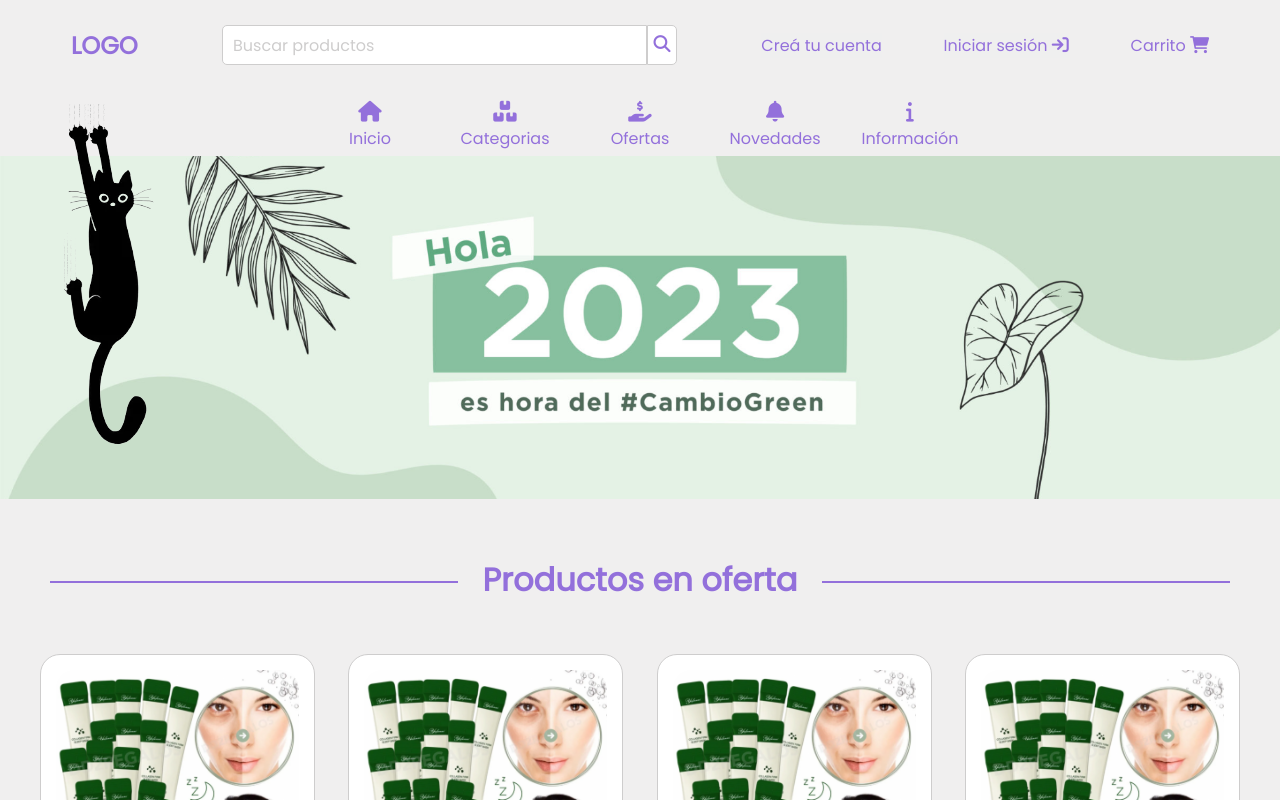
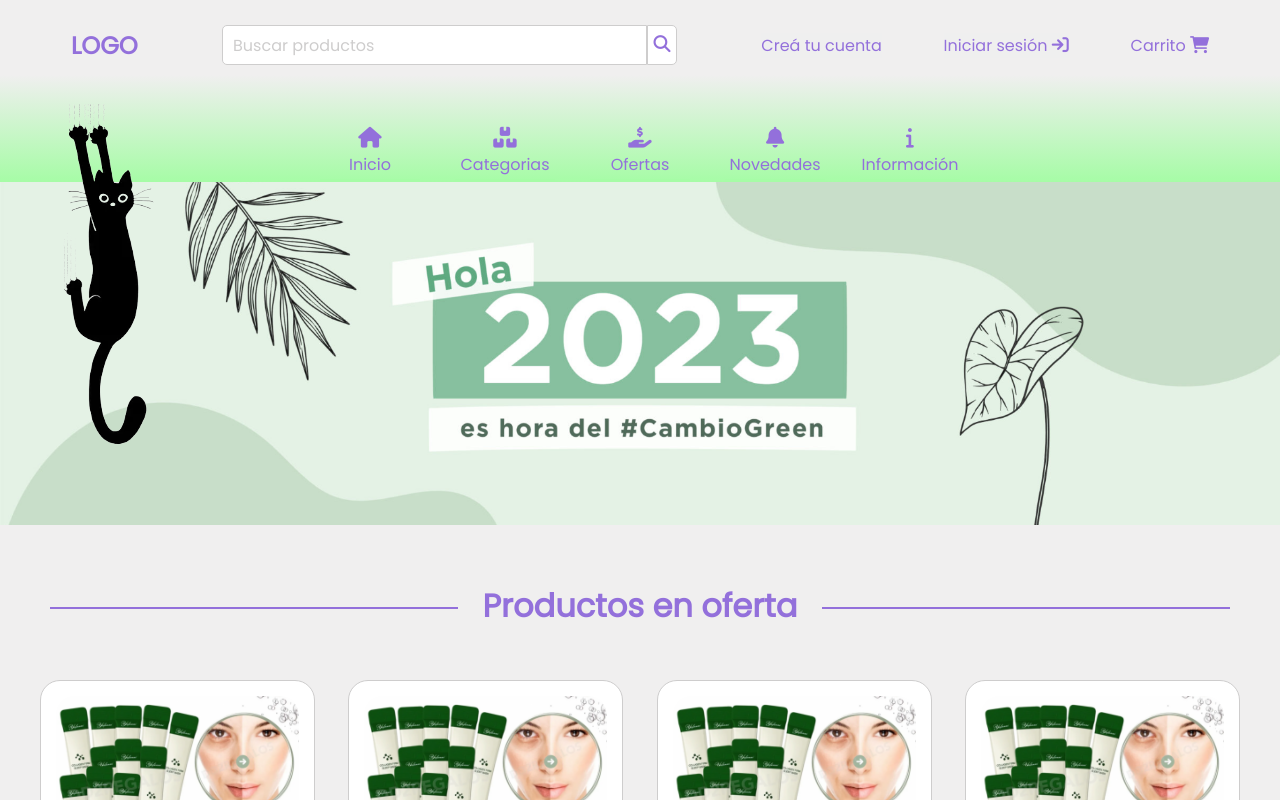
Before and after one commit to lorenzoSanchez97/ShowRoom, a React (Vite) app in the folder ShowRoom-FrontEnd/: page / in a window 1280 px wide. Shown: the top 800 px of the page. Built offline with nearby package versions, Linux system fonts and the light colour scheme.

Commit message:
Agrego verde al header

```diff
--- a/ShowRoom-FrontEnd/src/components/Header/header.css
+++ b/ShowRoom-FrontEnd/src/components/Header/header.css
@@ -15,16 +15,17 @@ header {
     justify-content: space-around;
     align-items: center;
     max-width: 1200px;
-    margin-bottom: 30px;
+    margin-bottom: 10px;
 }
 
 .nav-bar {
     display: flex;
     justify-content: center;
     align-self: center;
-    background-color: var(--clarito);
+    background-color: var(--menta);
     height: fit-content;
-    margin-top: 30px;
+    padding-top: 40px;
+    background-image: linear-gradient(to top, var(--menta), var(--clarito));
 }
 
 ul.nav-bar-list {
@@ -156,8 +157,8 @@ ul.nav-bar-list {
 }
 
 .subcategoria a:hover {
-    background-color: rgb(214, 212, 212);
     border-radius: 7px;
+    background-color: var(--menta);
 }
 
 .cat {
@@ -174,10 +175,10 @@ ul.nav-bar-list {
     align-items: center;
     justify-content: center;
     gap: 3px;
-    border-bottom: 3px var(--clarito) solid;
+    border-bottom: 3px var(--menta) solid;
     width: 100px;
     padding-bottom: 2px;
-    padding-top: 7px;
+    padding-top: 13px;
 }
 
 .nav-bar i {
--- a/ShowRoom-FrontEnd/src/index.css
+++ b/ShowRoom-FrontEnd/src/index.css
@@ -5,6 +5,7 @@
     --clarito: #f0efef;
     --color3: grey;
     --bordes: rgb(206, 205, 205);
+    --menta: #a6fca6
 }
 
 #root {
```
